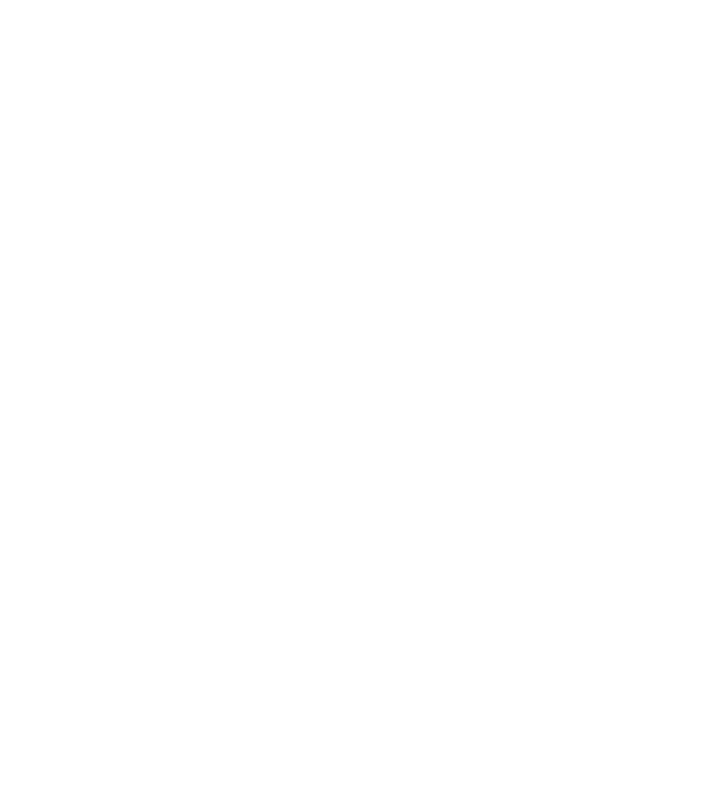
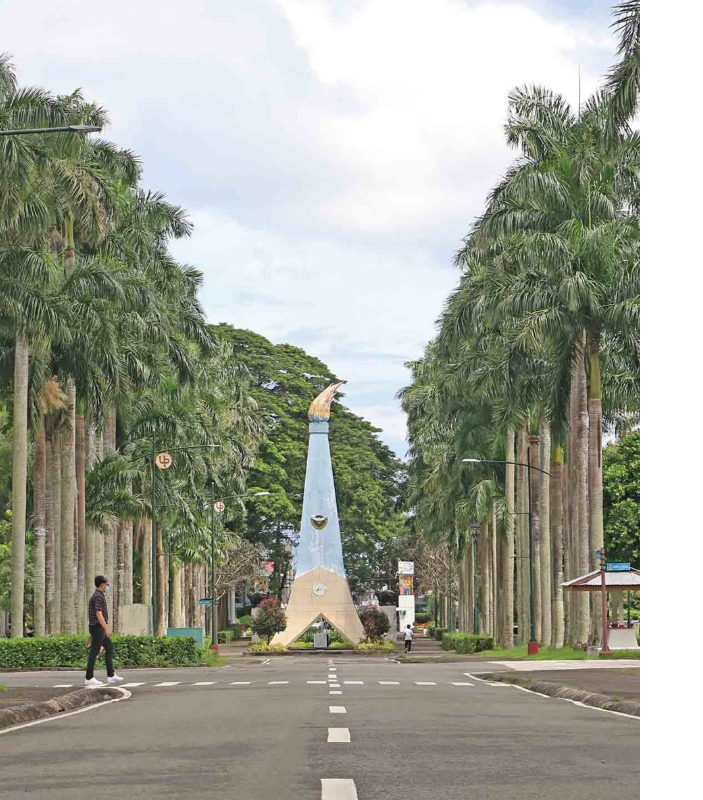
Before and after one commit to MicDalangin51/CMSC128_c4l, a React (Vite) app in the folder frontend/: page / in a window 1280 px wide. Shown: the whole page, without its empty margins (0-703 px from the left). Built offline with nearby package versions, Linux system fonts and the light colour scheme.

Commit message:
Added the background image to the left half

```diff
--- a/frontend/src/pages/LoginPage.css
+++ b/frontend/src/pages/LoginPage.css
@@ -0,0 +1,10 @@
+.leftHalf {
+    background: url(../images/kk-tower.jpg);
+    width: 50%;
+    position: absolute;
+    left: 0px;
+    height: 100%;
+    background-size: cover;
+    background-repeat: no-repeat;
+    background-position: center center;
+}
--- a/frontend/src/pages/LoginPage.jsx
+++ b/frontend/src/pages/LoginPage.jsx
@@ -1,4 +1,5 @@
 import React from 'react';
+import './LoginPage.css';
 
 const LoginPage = () => {
     return <>
```
